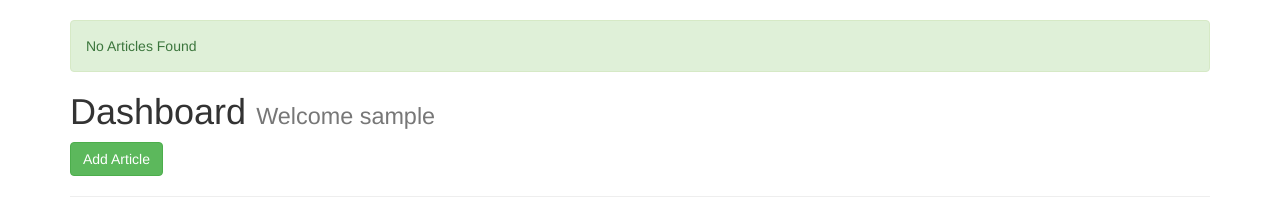
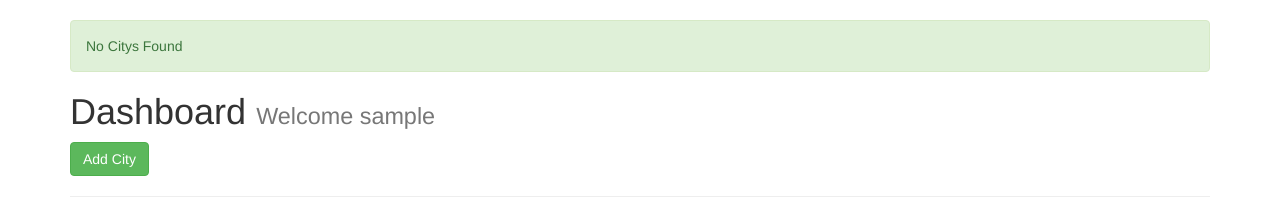
Before and after one commit to marek0209/FlaskApp, a Flask app: page /dashboard in a window 1280 px wide. Shown: the part 52-269 px from the top of the page. Run offline with Flask 2, Linux system fonts and the light colour scheme; the visitor is signed in with stand-in values (Sample User, id 1); tables that the repository leaves empty or names only in its code hold one stand-in row (values such as "Sample post"); parts of the project's set-up code (start-up, migrations or seed data) failed here and were passed over; some libraries are stand-ins or nearby versions.

Commit message:
Change articles to citys and add latitude and longitude

```diff
--- a/app.py
+++ b/app.py
@@ -1,5 +1,5 @@
 from flask import Flask, render_template, flash, redirect, url_for, session, request, logging
-#from data import Articles
+# from data import Citys
 from flask_mysqldb import MySQL
 from pandas.io.json import json_normalize
 from wtforms import Form, StringField, TextAreaField, PasswordField, validators
@@ -8,10 +8,12 @@
 import pandas as pd
 import matplotlib as plt
 import os
+import json
+import numpy as np
+import datetime
 
 import json
 import urllib.request
-
 
 app = Flask(__name__)
 
@@ -24,7 +26,8 @@
 # init MYSQL
 mysql = MySQL(app)
 
-#Articles = Articles()
+
+# Citys = Citys()
 
 # Index
 @app.route('/')
@@ -38,38 +41,44 @@
     return render_template('about.html')
 
 
-# Articles
-@app.route('/articles')
-def articles():
+# Citys
+@app.route('/citys')
+def citys():
     # Create cursor
     cur = mysql.connection.cursor()
 
-    # Get articles
-    result = cur.execute("SELECT * FROM articles")
+    # Get citys
+    result = cur.execute("SELECT * FROM citys")
 
-    articles = cur.fetchall()
+    citys = cur.fetchall()
 
     if result > 0:
-        return render_template('articles.html', articles=articles)
+        return render_template('citys.html', citys=citys)
     else:
-        msg = 'No Articles Found'
-        return render_template('articles.html', msg=msg)
+        msg = 'No Citys Found'
+        return render_template('citys.html', msg=msg)
     # Close connection
     cur.close()
 
 
-#Single Article
-@app.route('/article/<string:id>/')
-def article(id):
+# Single City
+@app.route('/city/<string:id>/')
+def city(id):
     # Create cursor
     cur = mysql.connection.cursor()
 
-    # Get article
-    result = cur.execute("SELECT * FROM articles WHERE id = %s", [id])
+    # Get city
+    result = cur.execute("SELECT * FROM citys WHERE id = %s", [id])
 
-    article = cur.fetchone()
+    city = cur.fetchone()
 
-    return render_template('article.html', article=article)
+    from geopy.geocoders import Nominatim
+    address = city['title']
+    geolocator = Nominatim(user_agent="Your_Name")
+    location = geolocator.geocode(address)
+    print((location.latitude, location.longitude))
+
+    return render_template('city.html', city=city, la=location.latitude, lo=location.longitude)
 
 
 # Register Form Class
@@ -98,7 +107,8 @@
         cur = mysql.connection.cursor()
 
         # Execute query
-        cur.execute("INSERT INTO users(name, email, username, password) VALUES(%s, %s, %s, %s)", (name, email, username, password))
+        cur.execute("INSERT INTO users(name, email, username, password) VALUES(%s, %s, %s, %s)",
+                    (name, email, username, password))
 
         # Commit to DB
         mysql.connection.commit()
@@ -150,6 +160,7 @@
 
     return render_template('login.html')
 
+
 # Check if user logged in
 def is_logged_in(f):
     @wraps(f)
@@ -159,7 +170,9 @@
         else:
             flash('Unauthorized, Please login', 'danger')
             return redirect(url_for('login'))
+
     return wrap
+
 
 # Logout
 @app.route('/logout')
@@ -169,6 +182,7 @@
     flash('You are now logged out', 'success')
     return redirect(url_for('login'))
 
+
 # Dashboard
 @app.route('/dashboard')
 @is_logged_in
@@ -176,30 +190,32 @@
     # Create cursor
     cur = mysql.connection.cursor()
 
-    # Get articles
-    #result = cur.execute("SELECT * FROM articles")
-    # Show articles only from the user logged in
-    result = cur.execute("SELECT * FROM articles WHERE author = %s", [session['username']])
+    # Get citys
+    # result = cur.execute("SELECT * FROM citys")
+    # Show citys only from the user logged in
+    result = cur.execute("SELECT * FROM citys WHERE author = %s", [session['username']])
 
-    articles = cur.fetchall()
+    citys = cur.fetchall()
 
     if result > 0:
-        return render_template('dashboard.html', articles=articles)
+        return render_template('dashboard.html', citys=citys)
     else:
-        msg = 'No Articles Found'
+        msg = 'No Citys Found'
         return render_template('dashboard.html', msg=msg)
     # Close connection
     cur.close()
 
-# Article Form Class
-class ArticleForm(Form):
+
+# City Form Class
+class CityForm(Form):
     title = StringField('Title', [validators.Length(min=1, max=200)])
 
-# Add Article
-@app.route('/add_article', methods=['GET', 'POST'])
+
+# Add City
+@app.route('/add_city', methods=['GET', 'POST'])
 @is_logged_in
-def add_article():
-    form = ArticleForm(request.form)
+def add_city():
+    form = CityForm(request.form)
     if request.method == 'POST' and form.validate():
         title = form.title.data
 
@@ -207,38 +223,38 @@
         cur = mysql.connection.cursor()
 
         # Execute
-        cur.execute("INSERT INTO articles(title, author) VALUES(%s, %s)",(title, session['username']))
+        cur.execute("INSERT INTO citys(title, author) VALUES(%s, %s)", (title, session['username']))
 
         # Commit to DB
         mysql.connection.commit()
 
-        #Close connection
+        # Close connection
         cur.close()
 
-        flash('Article Created', 'success')
+        flash('City Created', 'success')
 
         return redirect(url_for('dashboard'))
 
-    return render_template('add_article.html', form=form)
+    return render_template('add_city.html', form=form)
 
 
-# Edit Article
-@app.route('/edit_article/<string:id>', methods=['GET', 'POST'])
+# Edit City
+@app.route('/edit_city/<string:id>', methods=['GET', 'POST'])
 @is_logged_in
-def edit_article(id):
+def edit_city(id):
     # Create cursor
     cur = mysql.connection.cursor()
 
-    # Get article by id
-    result = cur.execute("SELECT * FROM articles WHERE id = %s", [id])
+    # Get city by id
+    result = cur.execute("SELECT * FROM citys WHERE id = %s", [id])
 
-    article = cur.fetchone()
+    city = cur.fetchone()
     cur.close()
     # Get form
-    form = ArticleForm(request.form)
+    form = CityForm(request.form)
 
-    # Populate article form fields
-    form.title.data = article['title']
+    # Populate city form fields
+    form.title.data = city['title']
 
     if request.method == 'POST' and form.validate():
         title = request.form['title']
@@ -247,38 +263,40 @@
         cur = mysql.connection.cursor()
         app.logger.info(title)
         # Execute
-        cur.execute ("UPDATE articles SET title=%s WHERE id=%s",(title, id))
+        cur.execute("UPDATE citys SET title=%s WHERE id=%s", (title, id))
         # Commit to DB
         mysql.connection.commit()
 
-        #Close connection
+        # Close connection
         cur.close()
 
-        flash('Article Updated', 'success')
+        flash('City Updated', 'success')
 
         return redirect(url_for('dashboard'))
 
-    return render_template('edit_article.html', form=form)
+    return render_template('edit_city.html', form=form)
 
-# Delete Article
-@app.route('/delete_article/<string:id>', methods=['POST'])
+
+# Delete City
+@app.route('/delete_city/<string:id>', methods=['POST'])
 @is_logged_in
-def delete_article(id):
+def delete_city(id):
     # Create cursor
     cur = mysql.connection.cursor()
 
     # Execute
-    cur.execute("DELETE FROM articles WHERE id = %s", [id])
+    cur.execute("DELETE FROM citys WHERE id = %s", [id])
 
     # Commit to DB
     mysql.connection.commit()
 
-    #Close connection
+    # Close connection
     cur.close()
 
-    flash('Article Deleted', 'success')
+    flash('City Deleted', 'success')
 
     return redirect(url_for('dashboard'))
+
 
 # @app.route('/dash', methods = ['GET', 'POST'])
 # def dash():
@@ -304,17 +322,17 @@
 #
 #     return render_template('dash.html')
 
-@app.route('/dash', methods = ['GET', 'POST'])
+@app.route('/dash', methods=['GET', 'POST'])
 def dash():
     if request.method == 'POST':
         variable = request.form['variable']
         # data = pd.read_csv("C:/Users/Marek/Desktop/Projekt_studia_python/FlaskApp/static/Crushers.csv")
 
-        with urllib.request.urlopen("http://api.openweathermap.org/data/2.5/find?q=Palo+Alto&units=metrics&type=accurate&mode=csv&APPID=7d5accb7446c447a519bf74d18da15bb") as url:
+        with urllib.request.urlopen(
+                "http://api.openweathermap.org/data/2.5/find?q=Palo+Alto&units=metrics&type=accurate&mode=csv&APPID=7d5accb7446c447a519bf74d18da15bb") as url:
             output = json.load(url)
 
             import matplotlib.pyplot as plt
-
 
             dictionary = json.load(open("C:/Users/Marek/Desktop/Projekt_studia_python/FlaskApp/static/file.json", 'r'))
             xAxis = [key for key, value in dictionary.items()]
@@ -344,7 +362,6 @@
     return render_template('dash.html')
 
 
-
 if __name__ == '__main__':
-    app.secret_key='secret123'
+    app.secret_key = 'secret123'
     app.run(debug=True)
--- a/templates/dashboard.html
+++ b/templates/dashboard.html
@@ -2,7 +2,7 @@
 
 {% block body %}
   <h1>Dashboard <small> Welcome {{session.username}}</small></h1>
-  <a class="btn btn-success" href="/add_article"> Add Article</a>
+  <a class="btn btn-success" href="/add_city"> Add City</a>
   <hr>
   <table class="table table-striped">
     <tr>
@@ -13,15 +13,15 @@
       <th></th>
       <th></th>
     </tr>
-    {% for article in articles %}
+    {% for city in citys %}
       <tr>
-        <td>{{article.id}}</td>
-        <td>{{article.title}}</td>
-        <td>{{article.author}}</td>
-        <td>{{article.create_date}}</td>
-        <td><a href="edit_article/{{article.id}}" class="btn btn-default pull-right">Edit</a></td>
+        <td>{{city.id}}</td>
+        <td>{{city.title}}</td>
+        <td>{{city.author}}</td>
+        <td>{{city.create_date}}</td>
+        <td><a href="edit_city/{{city.id}}" class="btn btn-default pull-right">Edit</a></td>
         <td>
-          <form action="{{url_for('delete_article', id=article.id)}}" method="post">
+          <form action="{{url_for('delete_city', id=city.id)}}" method="post">
             <input type="hidden" name="_method" value="DELETE">
             <input type="submit" value="Delete" class="btn btn-danger">
           </form>
--- a/templates/edit_article.html
+++ b/templates/edit_city.html
@@ -1,7 +1,7 @@
 {% extends 'layout.html' %}
 
 {% block body %}
-  <h1>Edit Article</h1>
+  <h1>Edit City</h1>
   {% from "includes/_formhelpers.html" import render_field %}
   <form method="POST" action="">
     <div class="form-group">
--- a/templates/includes/_navbar.html
+++ b/templates/includes/_navbar.html
@@ -13,7 +13,7 @@
           <ul class="nav navbar-nav">
             <li><a href="/">Home</a></li>
             <li><a href="/about">About</a></li>
-            <li><a href="/articles">Articles</a></li>
+            <li><a href="/citys">Articles</a></li>
           </ul>
 
           <ul class="nav navbar-nav navbar-right">
```
Also changed, not shown: data.py (+6 -9 lines), templates/article.html (deleted, +0 -7 lines), templates/articles.html (deleted, +0 -10 lines), templates/city.html (added, +8 -0 lines), templates/citys.html (added, +10 -0 lines), templates/add_city.html (renamed from templates/add_article.html).
